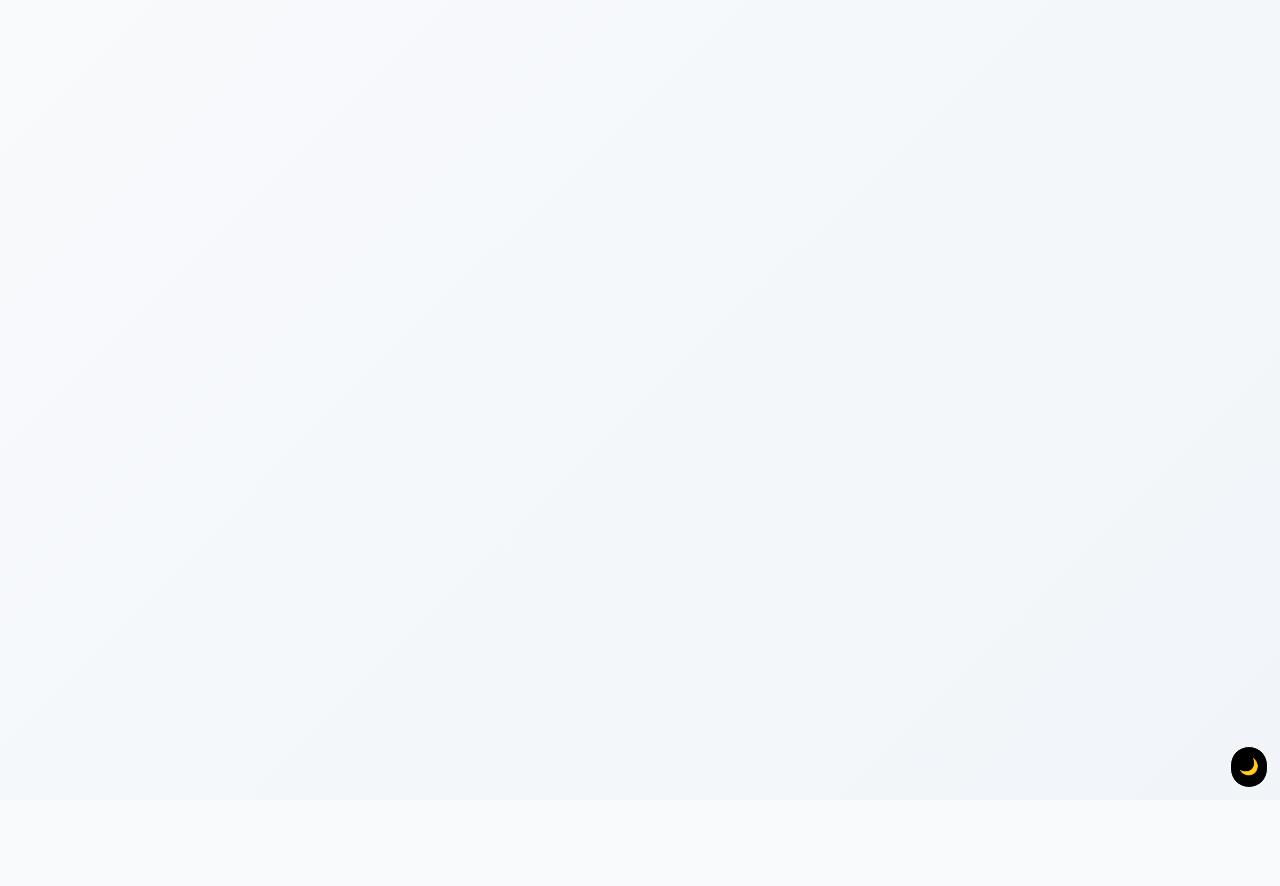
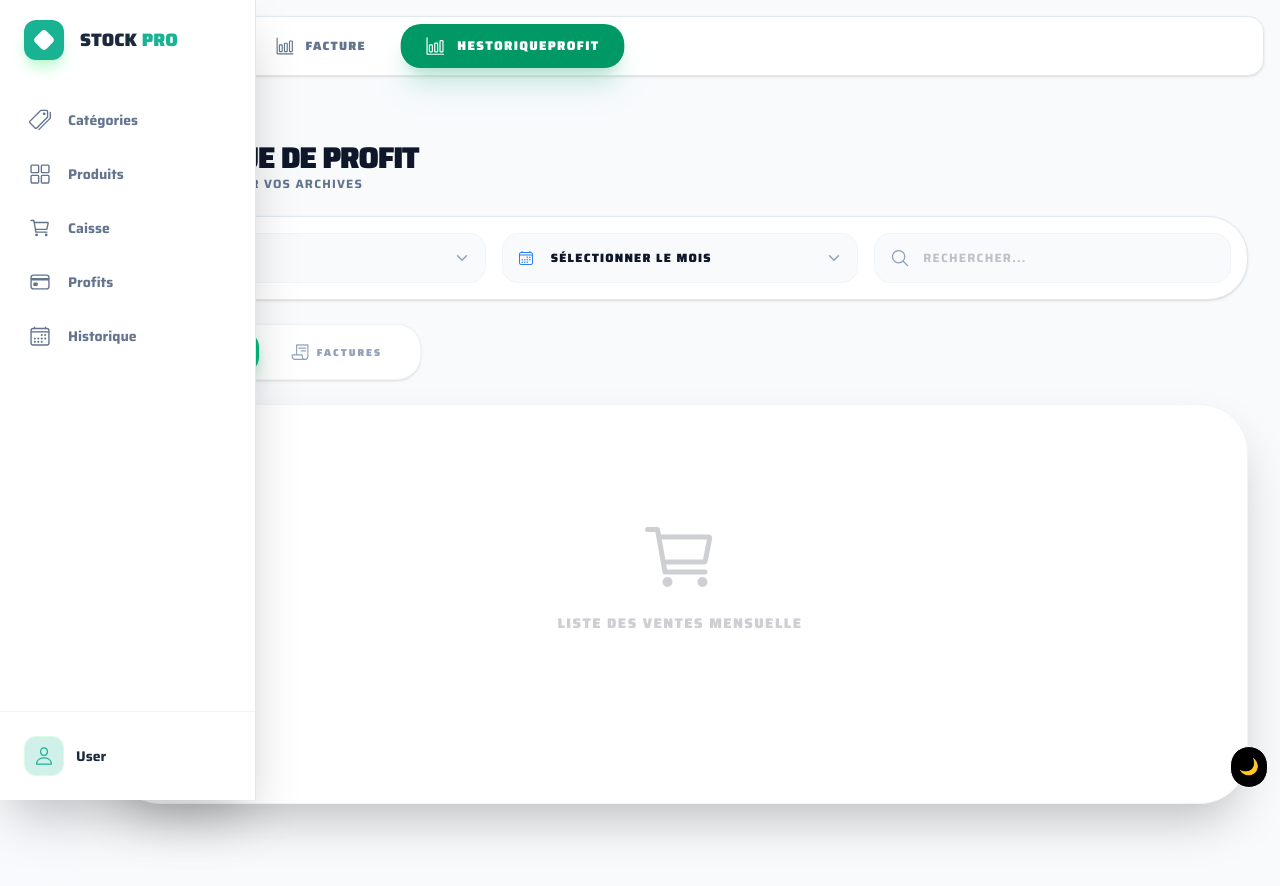
Before and after one commit to IZGHALENE2006/gestion-Stock, a React (Vite) app: page /Home/profit/Hestorique in a window 1280 px wide. Before the commit this address had no page. Shown: the top 886 px of the page. Before the commit the page ends 800 px from the top, so only its background shows below. Built offline with nearby package versions, Linux system fonts and the light colour scheme.

Commit message:
fix probleme + add Logic Factute Vents

```diff
--- a/src/App.jsx
+++ b/src/App.jsx
@@ -17,6 +17,7 @@ import Profite from './composent/Ventes/Profit'
 import Ventes from './composent/Ventes/Ventes'
 import FactureVentes from './composent/Ventes/Facture'
 import { useState } from 'react'
+import HestoriqueProfit from './composent/Ventes/hestorique'
 
 function App() {
 const [theme, seTheme] = useState("light");
@@ -51,6 +52,7 @@ const toggleTheme = () => {
         <Route path="profit" element={<Profite/>}>
             <Route path='Ventes' element={<Ventes/>}/>
             <Route path='Facture' element={<FactureVentes/>}/>
+            <Route path='Hestorique' element={<HestoriqueProfit/>}/>
         </Route>
         <Route path='history' element={""} />
         <Route path="employees" element={<EmployeesPage />}>
--- a/src/composent/Dashboard/Dashboard.jsx
+++ b/src/composent/Dashboard/Dashboard.jsx
@@ -101,9 +101,9 @@ const Plan1Data = {
 };
 const isDarkMode = document.documentElement.classList.contains('dark');
 const Plan2Data = {
-  labels: Category.map(cat => cat.name),
+  labels: Category?.map(cat => cat.name),
   datasets: [{
-    data: Category.map(cat => Produts.filter(p => p.categorie === cat.name).length),
+    data: Category?.map(cat => Produts.filter(p => p.categorie === cat.name).length),
     /* Modern vibrant colors that pop in both modes */
     backgroundColor: [
       '#f59e0b', // Amber 500
@@ -192,7 +192,7 @@ const stats = [
 const dataset = Plan2Data.datasets[0];
 const data = dataset.data;
 
-const maxIndex = data.indexOf(Math.max(...data));
+const maxIndex = data?.indexOf(Math.max(...data));
 const maxColor = dataset.backgroundColor[maxIndex];
 
 
--- /dev/null
+++ b/src/composent/Ventes/FactureVentes.js
@@ -0,0 +1,37 @@
+import jsPDF from "jspdf";
+import autoTable from "jspdf-autotable";
+
+export const generateFactureVentesPDF = (facture) => {
+
+  if (!facture || !facture.length) return;
+
+  const doc = new jsPDF();
+  const TotalProfite = facture.reduce((somme, t) => (somme += t.profite), 0);
+
+  doc.setFontSize(16);
+  doc.text("FACTURE", 14, 15);
+
+  doc.setFontSize(10);
+  doc.text(`Date: ${new Date().toLocaleString()}`, 14, 22);
+
+//   doc.text(`Id: ${facture._id}`, 14, 28);
+
+  autoTable(doc, {
+    startY: 35,
+    head: [['Employe',"Nom", "Quantité", "Prix_Vente","Profite", "Date","temps"]],
+    body: facture.map(p => [
+      p.nameEmp,
+      p.name,
+      p.quantite,
+      `${p.price} Dh`,
+      `+ ${p.profite} Dh`,
+
+    ]),
+  });
+
+  const y = doc.lastAutoTable.finalY + 10;
+
+  doc.text(`Ventes du Jour: ${TotalProfite} Dh`, 14, y);
+
+  doc.save(`facture.pdf`);
+};
--- a/src/composent/Ventes/NaveProfite.jsx
+++ b/src/composent/Ventes/NaveProfite.jsx
@@ -37,7 +37,19 @@ export default function NaveProfite() {
         <IoBarChartOutline size={18} />
         <span>Facture</span>
       </NavLink>
-
+    <NavLink
+        to="/Home/Profit/Hestorique"
+        className={({ isActive }) => `
+          flex items-center gap-3 px-6 py-3 rounded-[1.2rem] text-xs font-black uppercase tracking-widest transition-all duration-300
+          ${isActive
+            ? 'bg-emerald-600 text-white shadow-xl shadow-emerald-600/20 scale-105'
+            : 'text-slate-500 dark:text-slate-400 hover:bg-slate-50 dark:hover:bg-slate-800 hover:text-emerald-600'
+          }
+        `}
+      >
+        <IoBarChartOutline size={18} />
+        <span>HestoriqueProfit</span>
+      </NavLink>
     </div>
   );
 }
--- a/src/composent/Ventes/hestorique.jsx
+++ b/src/composent/Ventes/hestorique.jsx
@@ -1,22 +1,108 @@
-// function HestoriqueProfit(){
-//     return(
-//      <div>
-//         slect choi search
-//         <option value="mois">mios</option>
-//         <option value="mois">anne</option>
-//      </div>
-//      <div>
-//         slect date 3la hasabe ache khtadre
-//      </div>
-//      <div>chi 7aja dyale filtre</div>
-//      <div>
-//         hna dire 2 option
-//         <div>Ventes</div>
-//         <div>facure</div>
-//         <div>
-//             map hna 3la 7asabe ache khtare
-//         </div>
-//      </div>
-//     )
-// }
-// export default  HestoriqueProfit
+import React, { useState } from 'react';
+import {
+  IoCalendarOutline,
+  IoFilterOutline,
+  IoReceiptOutline,
+  IoCartOutline,
+  IoChevronDownOutline,
+  IoSearchOutline
+} from "react-icons/io5";
+
+function HestoriqueProfit() {
+  const [viewType, setViewType] = useState('ventes'); // 'ventes' or 'factures'
+  const [filterType, setFilterType] = useState('mois'); // 'mois' or 'anne'
+
+  return (
+    <div className="p-4 min-h-screen bg-[#f8fafc] dark:bg-slate-950 text-slate-900 dark:text-slate-100 transition-colors duration-300">
+      <div className="max-w-7xl mx-auto space-y-6">
+
+        {/* Header Section */}
+        <div className="flex flex-col md:flex-row md:items-center justify-between gap-4">
+          <div>
+            <h1 className="text-3xl font-black tracking-tighter uppercase dark:text-white">Historique de Profit</h1>
+            <p className="text-slate-500 dark:text-slate-400 text-xs font-bold uppercase tracking-widest">Gérer et consulter vos archives</p>
+          </div>
+        </div>
+
+        {/* Filters Bar - Glass Effect */}
+        <div className="grid grid-cols-1 md:grid-cols-3 gap-4 bg-white dark:bg-slate-900 p-4 rounded-[2.5rem] border border-slate-200 dark:border-slate-800 shadow-sm">
+
+          {/* Select Period Type */}
+          <div className="relative group">
+            <IoFilterOutline className="absolute left-4 top-1/2 -translate-y-1/2 text-emerald-500 z-10" />
+            <select
+              onChange={(e) => setFilterType(e.target.value)}
+              className="w-full pl-12 pr-4 py-4 rounded-2xl bg-slate-50 dark:bg-slate-800 border border-slate-100 dark:border-slate-700 outline-none appearance-none cursor-pointer text-xs font-black uppercase tracking-widest focus:ring-2 ring-emerald-500/20 transition-all"
+            >
+              <option value="mois">Par Mois</option>
+              <option value="anne">Par Année</option>
+            </select>
+            <IoChevronDownOutline className="absolute right-4 top-1/2 -translate-y-1/2 text-slate-400 pointer-events-none" />
+          </div>
+
+          {/* Select Specific Date (Mois ou Année) */}
+          <div className="relative group">
+            <IoCalendarOutline className="absolute left-4 top-1/2 -translate-y-1/2 text-blue-500 z-10" />
+            <select
+              className="w-full pl-12 pr-4 py-4 rounded-2xl bg-slate-50 dark:bg-slate-800 border border-slate-100 dark:border-slate-700 outline-none appearance-none cursor-pointer text-xs font-black uppercase tracking-widest focus:ring-2 ring-blue-500/20 transition-all"
+            >
+              <option value="">Sélectionner {filterType === 'mois' ? 'le mois' : "l'année"}</option>
+              {/* Hna ghadi t-mapi les dates */}
+            </select>
+            <IoChevronDownOutline className="absolute right-4 top-1/2 -translate-y-1/2 text-slate-400 pointer-events-none" />
+          </div>
+
+          {/* Search Bar */}
+          <div className="relative flex-1">
+            <IoSearchOutline className="absolute left-4 top-1/2 -translate-y-1/2 text-slate-400" size={20} />
+            <input
+              type="text"
+              placeholder="RECHERCHER..."
+              className="w-full pl-12 pr-4 py-4 rounded-2xl bg-slate-50 dark:bg-slate-800 border border-slate-100 dark:border-slate-700 outline-none text-xs font-bold tracking-widest uppercase placeholder:opacity-50"
+            />
+          </div>
+        </div>
+
+        {/* Tabs Selection (Ventes vs Factures) */}
+        <div className="flex p-1.5 bg-white dark:bg-slate-900 rounded-3xl border border-slate-100 dark:border-slate-800 w-fit shadow-sm">
+          <button
+            onClick={() => setViewType('ventes')}
+            className={`flex items-center gap-2 px-8 py-3 rounded-2xl text-[10px] font-black uppercase tracking-[0.2em] transition-all ${
+              viewType === 'ventes'
+              ? 'bg-emerald-500 text-white shadow-lg shadow-emerald-500/30'
+              : 'text-slate-400 hover:text-slate-600 dark:hover:text-slate-200'
+            }`}
+          >
+            <IoCartOutline size={18} /> Ventes
+          </button>
+          <button
+            onClick={() => setViewType('factures')}
+            className={`flex items-center gap-2 px-8 py-3 rounded-2xl text-[10px] font-black uppercase tracking-[0.2em] transition-all ${
+              viewType === 'factures'
+              ? 'bg-blue-500 text-white shadow-lg shadow-blue-500/30'
+              : 'text-slate-400 hover:text-slate-600 dark:hover:text-slate-200'
+            }`}
+          >
+            <IoReceiptOutline size={18} /> Factures
+          </button>
+        </div>
+
+        {/* Data Container */}
+        <div className="bg-white dark:bg-slate-900 rounded-[3rem] border border-slate-100 dark:border-slate-800 shadow-2xl overflow-hidden min-h-[400px]">
+          <div className="p-8">
+             {/* Hna t-mapi 3la hasab viewType (Ventes wala Factures) */}
+             <div className="flex flex-col items-center justify-center py-20 opacity-20 dark:opacity-10">
+                {viewType === 'ventes' ? <IoCartOutline size={80} /> : <IoReceiptOutline size={80} />}
+                <p className="mt-4 font-black uppercase tracking-widest text-sm">
+                  Liste des {viewType} {filterType === 'mois' ? 'mensuelle' : 'annuelle'}
+                </p>
+             </div>
+          </div>
+        </div>
+
+      </div>
+    </div>
+  );
+}
+
+export default HestoriqueProfit;
--- a/src/composent/employe/EmployeeDashboard.jsx
+++ b/src/composent/employe/EmployeeDashboard.jsx
@@ -143,7 +143,7 @@ export const EmployeeDashboard = () => {
       >
         {Employe.length > 0 ? (
           Employe.map((emp) => (
-            <div key={emp._id} data-id={emp._id} className="card-wrapper cursor-grab active:cursor-grabbing">
+            <div key={emp._id} data-id={emp._id} className="card-wrapper cursor-grab active:cursor-grabbing z-0">
               <EmployeeCard employee={emp} />
             </div>
           ))
--- a/src/composent/login/loginemloye.jsx
+++ b/src/composent/login/loginemloye.jsx
@@ -21,7 +21,7 @@ function LoginEmploye() {
   function HandeleLohinEmp(e) {
     e.preventDefault();
     dispatch(Loginuser({ role: "Employe", data: infoEmp }))
-      .unwrap().then(() => Nav('/Home/Dashboard'))
+      .unwrap().then(() => Nav('/Home/Caisse'))
       .catch((err) => { if (err.includes('suspendu')) setShowDialog(true); });
   }
 
```
Also changed, not shown: src/composent/Ventes/Facture.jsx (+11 -7 lines), src/composent/Ventes/Ventes.jsx (+26 -61 lines), src/composent/employe/EmployeeCard.jsx (+37 -0 lines).
